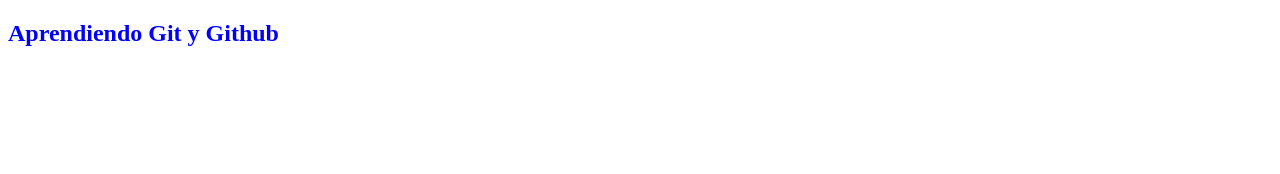
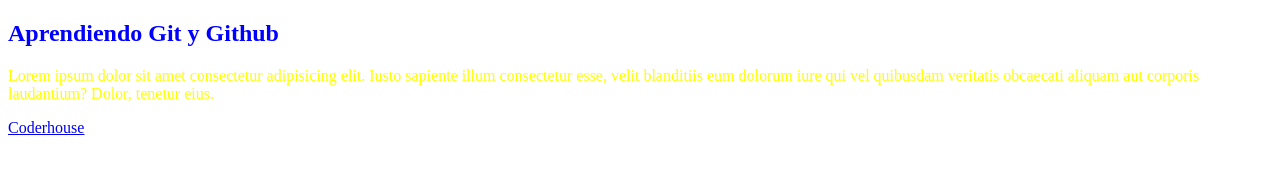
Before and after one commit to FelipeLeon241710/coder-demo, a plain HTML site: page index.html in a window 1280 px wide. Drawn offline with Linux system fonts and the light colour scheme.

Commit message:
parrafo y enlace de coderhouse agregado

```diff
--- a/index.html
+++ b/index.html
@@ -10,6 +10,8 @@
     <main>
         <section>
             <h1>Aprendiendo Git y Github</h1>
+            <p>Lorem ipsum dolor sit amet consectetur adipisicing elit. Iusto sapiente illum consectetur esse, velit blanditiis eum dolorum iure qui vel quibusdam veritatis obcaecati aliquam aut corporis laudantium? Dolor, tenetur eius.</p>
+            <a href="httos://coderhouse.com">Coderhouse</a>
         </section>
     </main>
 </body>
```
Also changed, not shown: 1 other file.
